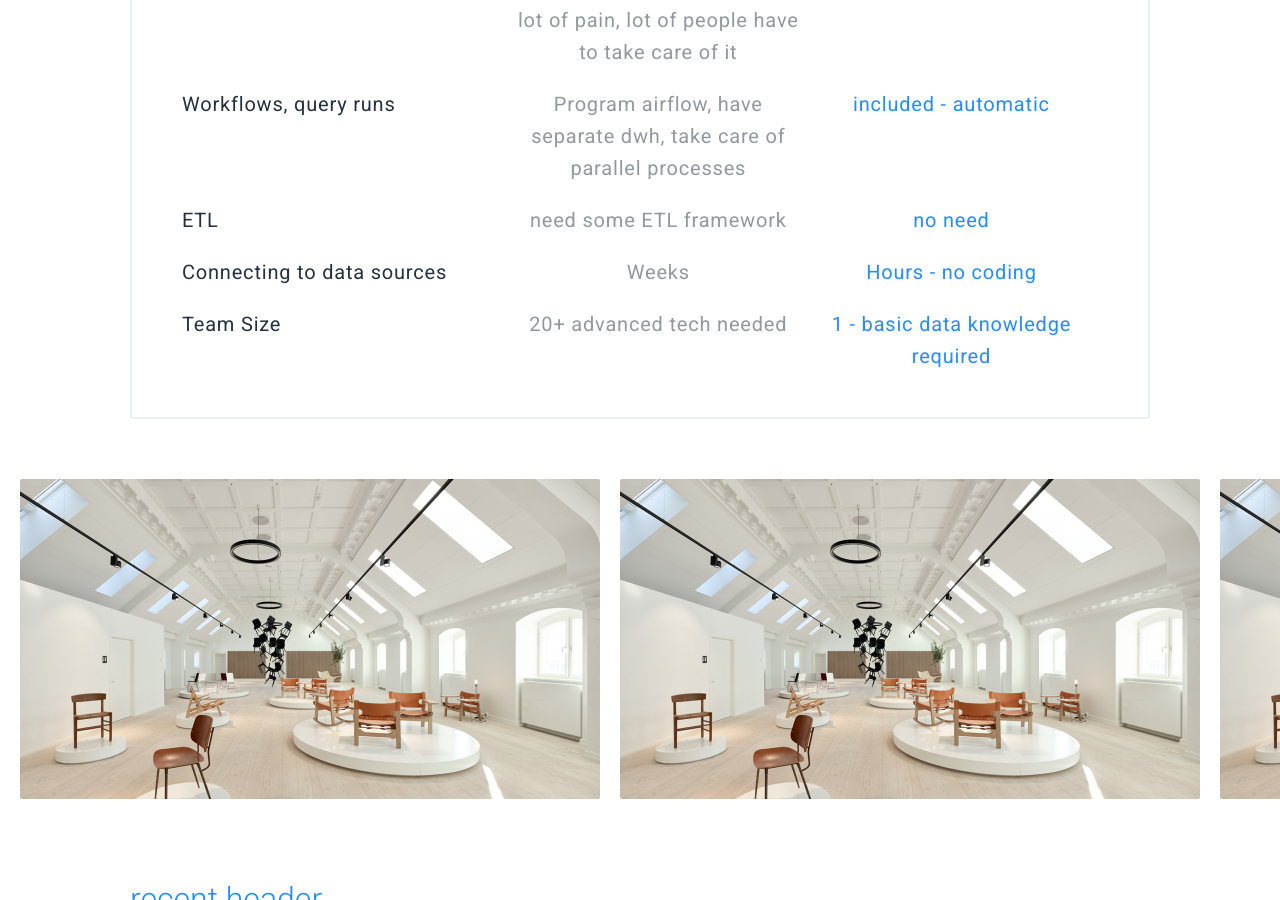
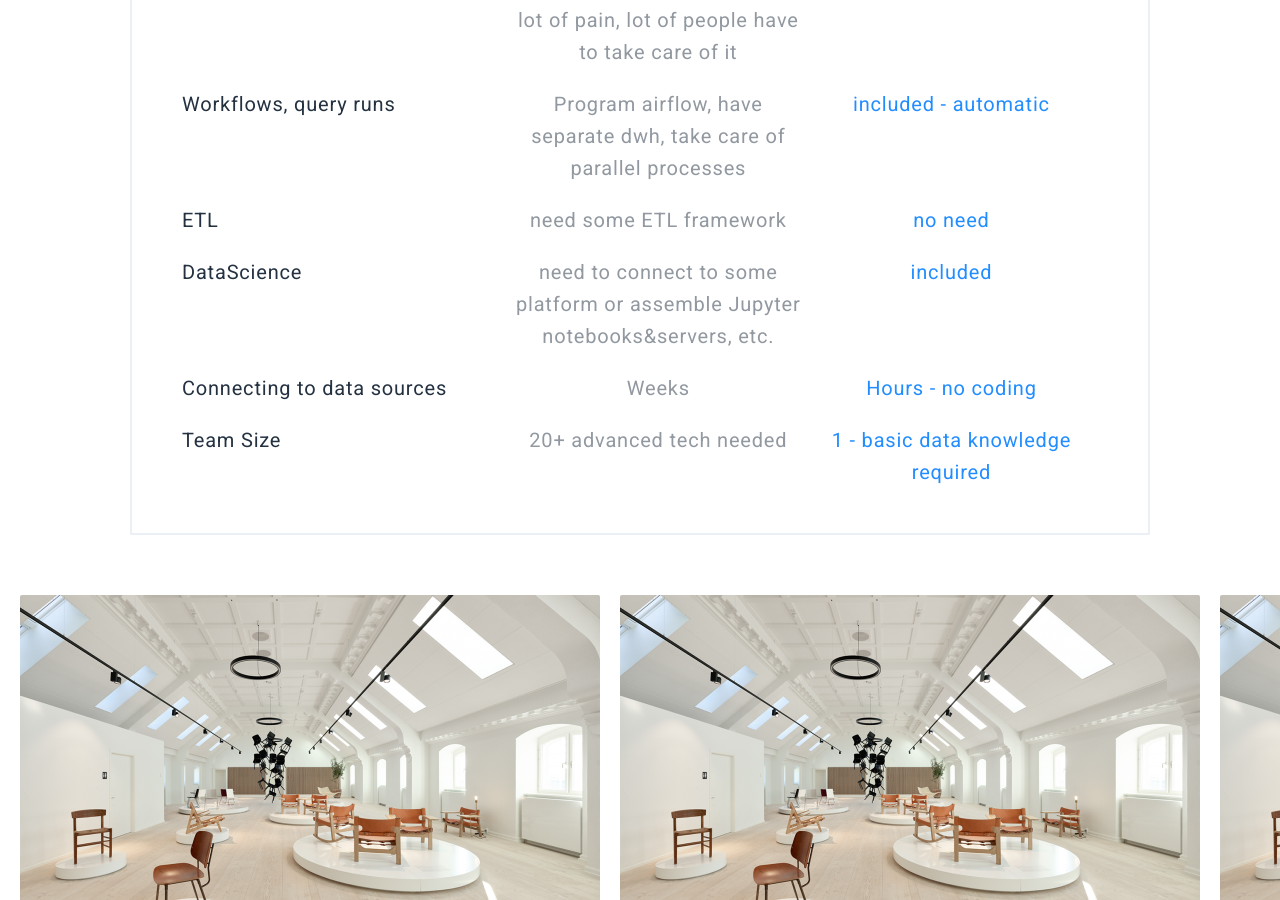
Before and after one commit to keboola/website, a Jekyll site: the page built from _product/index.md, in a window 1280 px wide and 900 px high, scrolled down 3622 px. Built offline with Jekyll 4.4.1, drawn with Linux system fonts in a browser that asks for light colours; nearby versions of some CDN libraries.

Commit message:
Update from Forestry.io - Updated index.md

```diff
--- a/_product/index.md
+++ b/_product/index.md
@@ -99,6 +99,10 @@ page_sections:
   - name: ETL
     valueold: need some ETL framework
     valuenew: no need
+  - name: 'DataScience '
+    valueold: need to connect to some platform or assemble Jupyter notebooks&servers,
+      etc.
+    valuenew: included
   - name: Connecting to data sources
     valueold: Weeks
     valuenew: Hours - no coding
```
